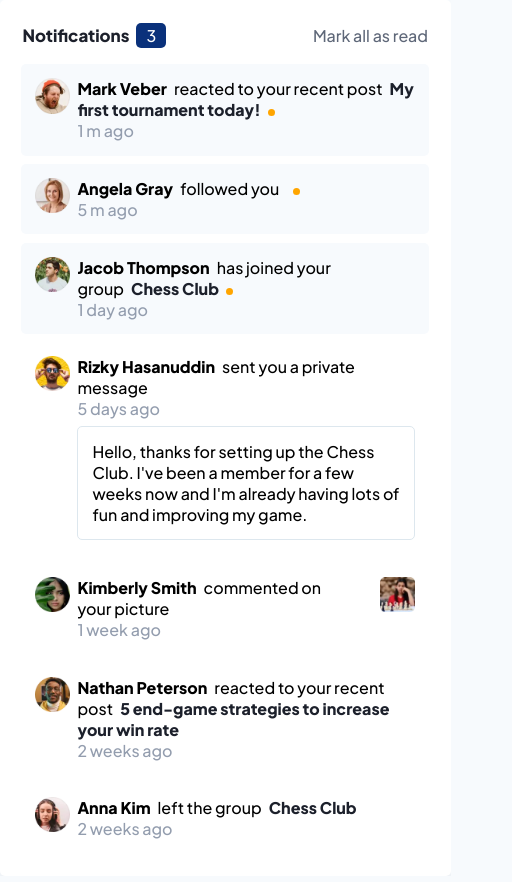
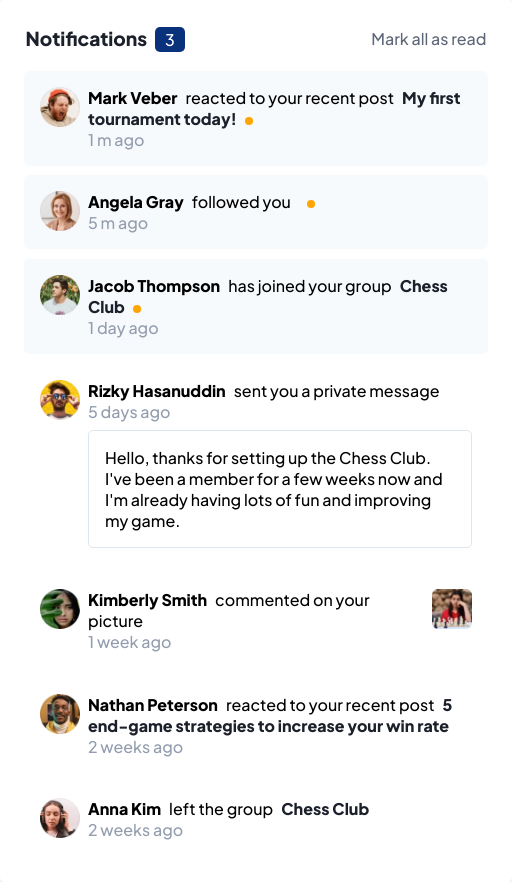
Before and after one commit to cameaann/NotificationPage, a React (Create React App) app: page / in a window 390 px wide. Shown: the whole page, 512 px wide, since content can reach past the window. Built offline with nearby package versions, Linux system fonts and the light colour scheme.

Commit message:
changed responsiveness for phone

```diff
--- a/src/assets/styles/styles.scss
+++ b/src/assets/styles/styles.scss
@@ -20,7 +20,7 @@ html{
      @include response(tab-port){ //width<900px
          font-size: 50%; //1rem=8px 8px/16px=50%
      }
-     @include response(phone){
+     @include response(phone-mini){
          font-size: 44%; //1rem=7px 7px/16px=44%
      }
      @include response(big-desktop){ //width> 1800px
```
